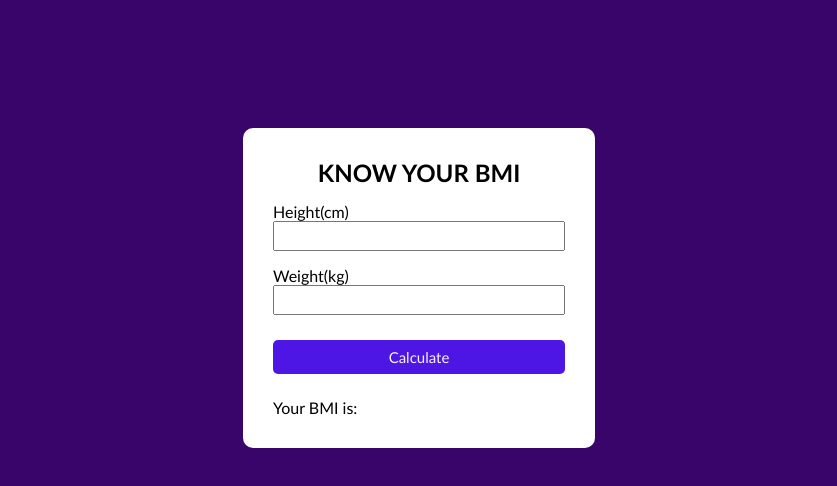
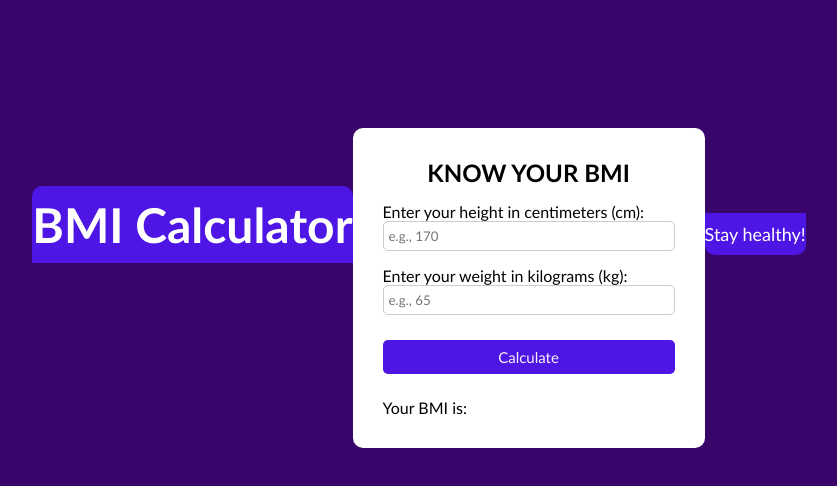
Before and after one commit to antiquark007/bmi_calc, a plain HTML site: page index.html in a window 1280 px wide. Shown: the whole page, without its empty margins (221-1058 px from the left). Drawn offline with Linux system fonts and the light colour scheme; a web font is replaced by a local one.

Commit message:
Improve frontend for better user engagement
this changes has been done by copilot-workspace

---

For more details, open the [Copilot Workspace session](https://copilot-workspace.githubnext.com/antiquark007/bmi_calc?shareId=XXXX-XXXX-XXXX-XXXX).

```diff
--- a/index.html
+++ b/index.html
@@ -7,22 +7,28 @@
     <link rel="stylesheet" href="style.css">
 </head>
 <body>
+    <header>
+        <h1>BMI Calculator</h1>
+    </header>
     <div class="container">
         <h2 style="text-align: center;">KNOW YOUR BMI</h2>
         <form>
             <p class="inputs">
-                <label>Height(cm)</label>
-                <input type="number" id="height" min="1">
+                <label for="height">Enter your height in centimeters (cm):</label>
+                <input type="number" id="height" min="1" placeholder="e.g., 170">
             </p>
             <p class="inputs">
-                <label>Weight(kg)</label>
-                <input type="number" id="weight" min="1">
+                <label for="weight">Enter your weight in kilograms (kg):</label>
+                <input type="number" id="weight" min="1" placeholder="e.g., 65">
             </p>
             <button class="bmi_btn" type="submit">Calculate</button>
             <div style="margin-top: 20px;">Your BMI is: <span id="results"></span></div>
             <p id="message"></p>
         </form>
     </div>
+    <footer>
+        <p>Stay healthy!</p>
+    </footer>
     <script src="script.js"></script>
 </body>
 </html>
--- a/script.js
+++ b/script.js
@@ -1,12 +1,22 @@
 document.addEventListener('DOMContentLoaded', function() {
     const form = document.querySelector('form');
+    const heightInput = document.querySelector('#height');
+    const weightInput = document.querySelector('#weight');
+    const results = document.getElementById('results');
+    const message = document.getElementById('message');
 
     form.addEventListener('submit', function(e) {
         e.preventDefault();
-        const height = parseInt(document.querySelector('#height').value);
-        const weight = parseInt(document.querySelector('#weight').value);
-        const results = document.getElementById('results');
-        const message = document.getElementById('message');
+        calculateBMI();
+    });
+
+    heightInput.addEventListener('input', calculateBMI);
+    weightInput.addEventListener('input', calculateBMI);
+
+    function calculateBMI() {
+        const height = parseInt(heightInput.value);
+        const weight = parseInt(weightInput.value);
+
         if (isNaN(height) || height <= 0) {
             results.innerHTML = "Please provide a valid height";
             message.innerHTML = "";
@@ -24,5 +34,5 @@ document.addEventListener('DOMContentLoaded', function() {
                 message.innerHTML = "You are overweight";
             }
         }
-    });
+    }
 });
--- a/style.css
+++ b/style.css
@@ -12,6 +12,23 @@ body{
     align-items: center;
     justify-content: center;
     background-color: rgb(57, 5, 106);
+}
+header {
+    background-color: rgb(77, 22, 229);
+    color: white;
+    padding: 10px 0;
+    text-align: center;
+    font-size: 24px;
+    border-radius: 10px 10px 0 0;
+}
+footer {
+    background-color: rgb(77, 22, 229);
+    color: white;
+    padding: 10px 0;
+    text-align: center;
+    font-size: 18px;
+    border-radius: 0 0 10px 10px;
+    margin-top: 20px;
 }
 .container{
     width: 22rem;
@@ -28,6 +45,12 @@ body{
 .inputs input{
     outline: none;
     height: 30px;
+    padding: 5px;
+    border: 1px solid #ccc;
+    border-radius: 5px;
+}
+.inputs input:focus {
+    border-color: rgb(77, 22, 229);
 }
 #results {
     font-size: 20px;
@@ -44,6 +67,10 @@ body{
     color: rgb(247, 241, 241);
     cursor: pointer;
     font-size: 15px;
+    transition: background-color 0.3s ease;
+}
+.bmi_btn:hover {
+    background-color: rgb(57, 5, 106);
 }
 #message{
     text-align: center;
```
Also changed, not shown: 1 other file.
